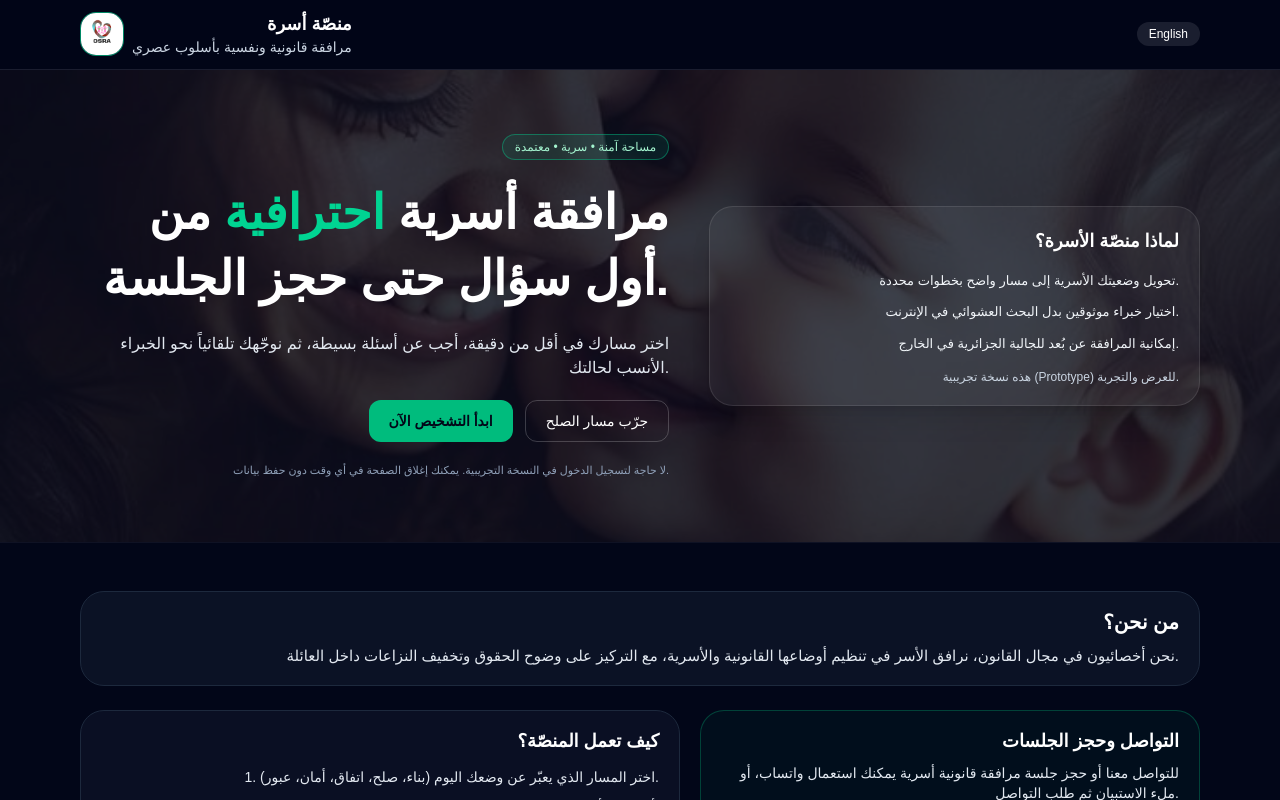
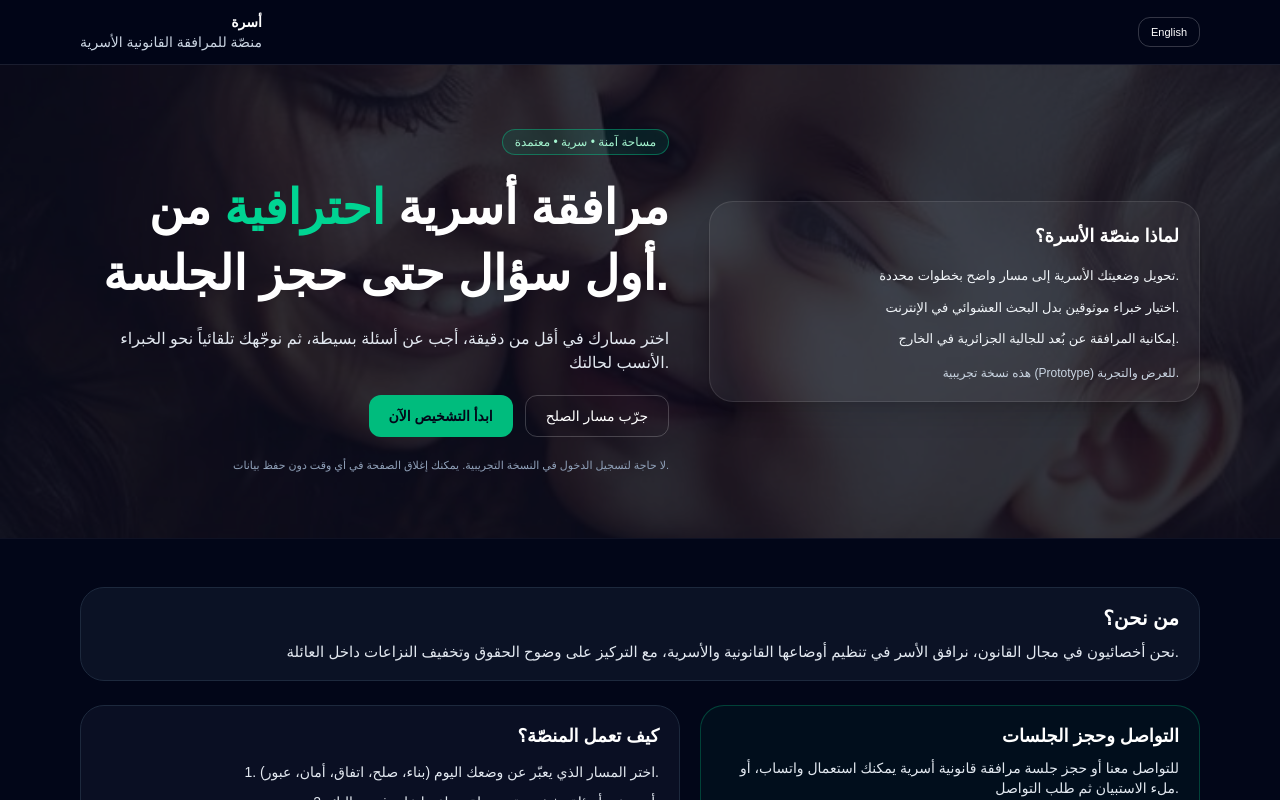
Before and after one commit to amirettt/OSRA, a Next.js app: page / in a window 1280 px wide. Shown: the top 800 px of the page. Built offline with nearby package versions, Linux system fonts and the light colour scheme.

Commit message:
Wrap home page with Suspense

```diff
--- a/app/page.tsx
+++ b/app/page.tsx
@@ -1,6 +1,5 @@
 "use client";
 
-import Image from "next/image";
 import { useRouter, useSearchParams } from "next/navigation";
 
 const paths = [
@@ -11,7 +10,8 @@ const paths = [
     subtitleAr: "للمقبلين على الزواج",
     subtitleEn: "For couples before marriage",
     descriptionAr: "تخطيط وقائي للحياة المشتركة، مالياً ونفسياً وأسرياً.",
-    descriptionEn: "Preventive planning for shared life: financial, emotional, and family.",
+    descriptionEn:
+      "Preventive planning for shared life: financial, emotional, and family.",
     color: "from-emerald-400/90 to-emerald-600/90",
   },
   {
@@ -20,8 +20,10 @@ const paths = [
     labelEn: "Reconciliation",
     subtitleAr: "نزاعات أسرية أو ميراث",
     subtitleEn: "Family or inheritance disputes",
-    descriptionAr: "مرافقة لحل الخلافات الأسرية والميراث بالطرق الودية والقانونية.",
-    descriptionEn: "Support to resolve family and inheritance disputes amicably and legally.",
+    descriptionAr:
+      "مرافقة لحل الخلافات الأسرية والميراث بالطرق الودية والقانونية.",
+    descriptionEn:
+      "Support to resolve family and inheritance disputes amicably and legally.",
     color: "from-sky-400/90 to-sky-600/90",
   },
   {
@@ -30,8 +32,10 @@ const paths = [
     labelEn: "Agreement",
     subtitleAr: "ما بعد الطلاق",
     subtitleEn: "Post‑divorce arrangements",
-    descriptionAr: "تنظيم الانفصال، الحضانة، والنفقة مع خبراء ومحامين مختصين.",
-    descriptionEn: "Organizing separation, custody, and alimony with specialized experts.",
+    descriptionAr:
+      "تنظيم الانفصال، الحضانة، والنفقة مع خبراء ومحامين مختصين.",
+    descriptionEn:
+      "Organizing separation, custody, and alimony with specialized experts.",
     color: "from-amber-400/90 to-amber-600/90",
   },
   {
@@ -40,8 +44,10 @@ const paths = [
     labelEn: "Child safety",
     subtitleAr: "مرافقة الطفل",
     subtitleEn: "Child support",
-    descriptionAr: "دعم نفسي وسلوكي للأطفال في الظروف الأسرية الحساسة.",
-    descriptionEn: "Psychological and behavioral support for children in sensitive situations.",
+    descriptionAr:
+      "دعم نفسي وسلوكي للأطفال في الظروف الأسرية الحساسة.",
+    descriptionEn:
+      "Psychological and behavioral support for children in sensitive situations.",
     color: "from-fuchsia-400/90 to-fuchsia-600/90",
   },
   {
@@ -50,8 +56,10 @@ const paths = [
     labelEn: "Abroad",
     subtitleAr: "الجالية بالخارج",
     subtitleEn: "Algerian diaspora",
-    descriptionAr: "حلول قانونية وأسرية للجالية الجزائرية عبر الحدود.",
-    descriptionEn: "Legal and family solutions for Algerians living abroad.",
+    descriptionAr:
+      "حلول قانونية وأسرية للجالية الجزائرية عبر الحدود.",
+    descriptionEn:
+      "Legal and family solutions for Algerians living abroad.",
     color: "from-cyan-400/90 to-cyan-600/90",
   },
 ];
@@ -80,32 +88,25 @@ export default function Home() {
       <header className="border-b border-white/10 bg-slate-950/80 backdrop-blur sticky top-0 z-20">
         <div className="max-w-6xl mx-auto flex items-center justify-between px-4 py-3">
           <div className="flex items-center gap-2">
-            <div className="w-11 h-11 rounded-2xl bg-emerald-400/10 border border-emerald-400/60 overflow-hidden flex items-center justify-center">
-              <Image
-                  src="/logo.png"
-                alt="Family Platform Logo"
-                width={44}
-                height={44}
-                className="object-contain"
-              />
-            </div>
             <div className="text-right">
-              <p className="text-base md:text-lg font-semibold leading-snug">
-                {lang === "ar" ? "منصّة أسرة" : "Family Platform"}
+              <p className="text-sm font-semibold">
+                {lang === "ar" ? "أسرة" : "Usra"}
               </p>
               <p className="text-xs md:text-sm text-slate-300">
                 {lang === "ar"
-                  ? "مرافقة قانونية ونفسية بأسلوب عصري"
-                  : "Modern legal & psychological family support"}
+                  ? "منصّة للمرافقة القانونية الأسرية"
+                  : "Family legal support platform"}
               </p>
             </div>
           </div>
-          <button
-            onClick={toggleLang}
-            className="text-xs px-3 py-1 rounded-full bg-white/10 hover:bg-white/20 transition-colors"
-          >
-            {lang === "ar" ? "English" : "العربية"}
-          </button>
+          <div className="flex items-center gap-3">
+            <button
+              onClick={toggleLang}
+              className="px-3 py-1.5 rounded-xl border border-white/20 text-[11px] hover:bg-white/5"
+            >
+              {lang === "ar" ? "English" : "العربية"}
+            </button>
+          </div>
         </div>
       </header>
 
@@ -227,7 +228,9 @@ export default function Home() {
         <div className="grid gap-5 md:grid-cols-[1.2fr_1fr] items-start">
           <div className="rounded-3xl bg-slate-900/60 border border-slate-800 px-5 py-4 text-right">
             <h3 className="text-base md:text-lg font-semibold mb-3">
-              {lang === "ar" ? "كيف تعمل المنصّة؟" : "How does the platform work?"}
+              {lang === "ar"
+                ? "كيف تعمل المنصّة؟"
+                : "How does the platform work?"}
             </h3>
             <ol className="space-y-2.5 text-sm text-slate-200">
               <li>
@@ -250,7 +253,9 @@ export default function Home() {
 
           <div className="rounded-3xl bg-emerald-500/5 border border-emerald-500/30 px-5 py-4 text-right space-y-3">
             <h3 className="text-base md:text-lg font-semibold mb-2">
-              {lang === "ar" ? "التواصل وحجز الجلسات" : "Contact & session booking"}
+              {lang === "ar"
+                ? "التواصل وحجز الجلسات"
+                : "Contact & session booking"}
             </h3>
             <p className="text-xs md:text-sm text-slate-200">
               {lang === "ar"
@@ -259,18 +264,18 @@ export default function Home() {
             </p>
             <div className="flex flex-wrap gap-3 justify-end">
               <a
-                href="https://wa.me/21366663463"
+                href="https://wa.me/213666663463"
                 target="_blank"
-                className="px-4 py-2 rounded-xl bg-emerald-500 text-slate-950 text-xs md:text-sm font-semibold
-                           transition-transform transition-colors duration-200 hover:bg-emerald-400 hover:-translate-y-0.5"
+                className="px-4 py-2 rounded-xl bg-emerald-500 text-slate-950 text-xs md:text-sm font-semibold transition-transform transition-colors duration-200 hover:bg-emerald-400 hover:-translate-y-0.5"
               >
-                {lang === "ar" ? "احجز الجلسة عبر واتساب" : "Book a session on WhatsApp"}
+                {lang === "ar"
+                  ? "احجز الجلسة عبر واتساب"
+                  : "Book a session on WhatsApp"}
               </a>
               <a
-                href="https://wa.me/21366663463"
+                href="https://wa.me/213666663463"
                 target="_blank"
-                className="px-4 py-2 rounded-xl border border-emerald-400/60 text-emerald-200 text-xs md:text-sm
-                           hover:bg-emerald-400/10 transition-colors"
+                className="px-4 py-2 rounded-xl border border-emerald-400/60 text-emerald-200 text-xs md:text-sm hover:bg-emerald-400/10 transition-colors"
               >
                 {lang === "ar" ? "تواصل معنا" : "Contact us"}
               </a>
@@ -314,14 +319,15 @@ export default function Home() {
             <button
               key={p.id}
               onClick={() => handleSelectPath(p.id)}
-              className={`group relative overflow-hidden rounded-3xl border border-white/10 bg-gradient-to-br ${p.color} p-[1px] text-right shadow-lg
-                transition-transform transition-shadow duration-200 hover:-translate-y-1 hover:shadow-2xl`}
+              className={`group relative overflow-hidden rounded-3xl border border-white/10 bg-gradient-to-br ${p.color} p-[1px] text-right shadow-lg transition-transform transition-shadow duration-200 hover:-translate-y-1 hover:shadow-2xl`}
             >
               <div className="h-full w-full rounded-[1.35rem] bg-slate-950/90 p-4 flex flex-col justify-between">
                 <div>
                   <div className="flex items-center justify-between mb-2">
                     <span className="text-xs text-slate-300">
-                      {lang === "ar" ? `مسار ${p.labelAr}` : `${p.labelEn} path`}
+                      {lang === "ar"
+                        ? `مسار ${p.labelAr}`
+                        : `${p.labelEn} path`}
                     </span>
                     <span className="text-[11px] px-2 py-0.5 rounded-full bg-white/10 text-slate-100">
                       {lang === "ar" ? "تشخيص سريع" : "Quick assessment"}
@@ -336,7 +342,9 @@ export default function Home() {
                 </div>
                 <div className="flex items-center justify-between text-[12px] text-emerald-200">
                   <span className="group-hover:translate-x-1 transition">
-                    {lang === "ar" ? "ابدأ هذا المسار" : "Start this path"}
+                    {lang === "ar"
+                      ? "ابدأ هذا المسار"
+                      : "Start this path"}
                   </span>
                   <span className="opacity-80 group-hover:opacity-100">
                     ←
@@ -406,7 +414,9 @@ export default function Home() {
           </p>
           <p>
             © {new Date().getFullYear()}{" "}
-            {lang === "ar" ? "منصّة الأسرة – نموذج أولي" : "Family Platform – MVP"}
+            {lang === "ar"
+              ? "منصّة الأسرة – نموذج أولي"
+              : "Family Platform – MVP"}
           </p>
         </div>
       </footer>
```
